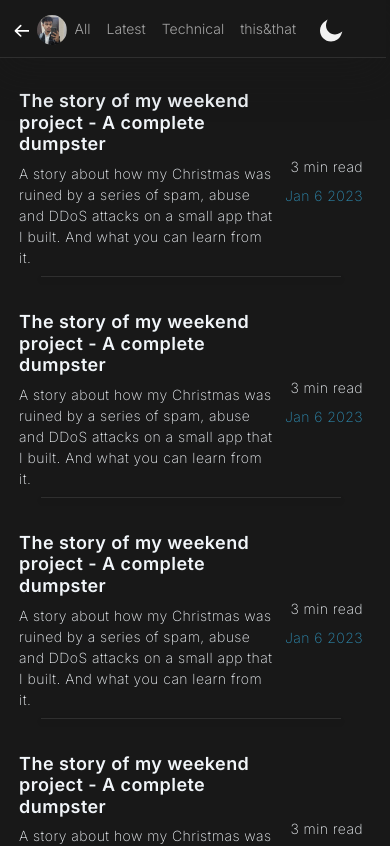
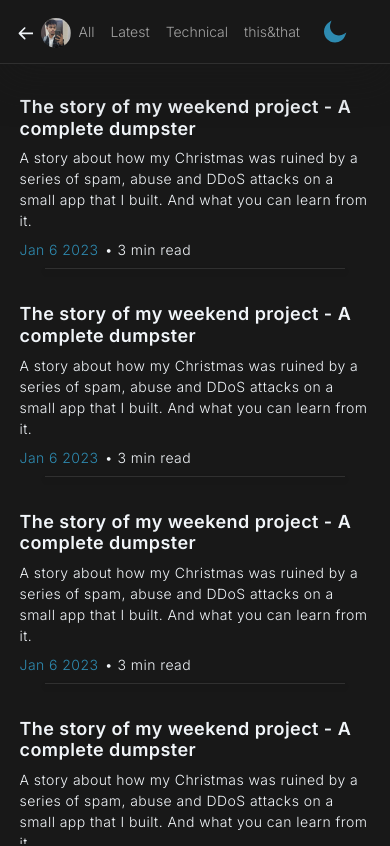
Before and after one commit to Aryankarma/Personal-Portfolio, a Next.js app: page /blogs in a window 390 px wide. Shown: the top 846 px of the page. Built offline with nearby package versions, Linux system fonts and the light colour scheme; a web font is replaced by a local one.

Commit message:
blog page dark/light theme

```diff
--- a/app/blogs/blogs.module.scss
+++ b/app/blogs/blogs.module.scss
@@ -1,5 +1,25 @@
-$red: rgb(150,0,0);
-$darkblue: rgb(0,0,150);
+// Dark Mode colors
+$bgDark: #181818;
+$secondaryDark: #2E8BB1;
+$navTextDark: rgba(255, 255, 255, .6);
+$primaryTextDark: #F1F5F9;
+
+// Light Mode colors
+$secondaryLight: #FFA500;
+$bgLight: #F4F6F0;
+$navTextLight: rgba(0, 0, 0, .6);
+$primaryTextLight: #000000;
+
+// @mixin theme($mode){
+//     @if ($mode == light){
+//         background-color: $bgLight;
+//         color: $primaryTextLight;
+//     }@else{
+//         background-color: $bgDark;
+//         color: $primaryTextDark;
+//     }
+// }
+
 @mixin fakeOutline{
     outline: 1px solid $red;
 }
@@ -15,15 +35,34 @@ $darkblue: rgb(0,0,150);
 @mixin transition{
     transition: 300ms ease-in-out;
 }
+@mixin transitionfast{
+    transition: 200ms ease-in-out;
+}
 @mixin transitionslow{
     transition: 500ms ease-in-out;
 }
 
+
 .container{
-    width: 98vw;
     @include flexCenter;
     justify-content: initial;
     flex-direction: column;
+    width: 100vw;
+    overflow-x: hidden;
+    height: 100vh;
+    @include transitionfast;
+}
+
+.container::-webkit-scrollbar {
+  width: 6px;
+}
+.container::-webkit-scrollbar-track {
+    background: #181818 !important;
+}
+.container::-webkit-scrollbar-thumb {
+    display: inherit !important;
+    background-color: #252525 !important;
+    border-radius: 20px;
 }
 .nav{
     width: 100vw;
@@ -31,9 +70,20 @@ $darkblue: rgb(0,0,150);
     position: sticky;
     top: 0;
     padding-top: 30px;
-    background-color: #181818;
+    // @include theme(dark);
+    @include transitionfast;
+}
+
+.navDark{
+    background-color: $bgDark;
     box-shadow: 0px 15px 40px 0px #18181890;
 }
+.navLight{
+    background-color: $bgLight;
+    box-shadow: 0px 15px 40px 0px #F4F6F090;
+
+}
+
 .links{
     padding: 0;
     @include flexCenter;
@@ -46,7 +96,6 @@ $darkblue: rgb(0,0,150);
     a{
         cursor:default;
         list-style-type: none;
-        color: rgba(255,255,255,.6);
         font-weight: 300;
         margin: 0 .25rem;
         padding: .25rem 2.25rem .35rem;
@@ -57,9 +106,9 @@ $darkblue: rgb(0,0,150);
             background-color: #202020;
         }&:active{
             // after fucntionality
-            color: #F1F5F9;
+            color: $primaryTextDark;
             font-weight: 500;
-            border-bottom: 4px solid #2E8BB1;
+            border-bottom: 4px solid $secondaryDark;
         }
     }
 }
@@ -69,8 +118,9 @@ $darkblue: rgb(0,0,150);
     margin-right: 30px;
     cursor: pointer;
     padding: 0 19px;
+    fill: $secondaryDark;
     &:hover{
-        filter: drop-shadow(0px 0px 10px #eee);
+        filter: drop-shadow(0px 0px 10px $secondaryDark);
     }
 }
 .pfpandback{
@@ -82,7 +132,7 @@ $darkblue: rgb(0,0,150);
         border-radius: 100%;
     }
     .arrowimg{
-        width: 15px;
+        width: 15px !important;
     }
     a{
         @include flexCenter;
@@ -105,13 +155,62 @@ $darkblue: rgb(0,0,150);
     max-width: 60%;
     margin-top: 1.75rem;
 }
-.shadow{
-    position: relative;
-    bottom: 0;
-    height: 1px;
-    width: 100vw;
-    box-shadow: 0px 10px 30px 0px #181818;
+
+// .shadow{
+//     position: relative;
+//     bottom: 0;
+//     height: 1px;
+//     width: 100vw;
+//     box-shadow: 0px 10px 30px 0px #181818;
+// }
+
+
+// light and dark theme
+
+.arrowimgDark{
+    fill: $primaryTextDark;
 }
+.arrowimgLight{
+    fill: $primaryTextLight;
+}
+
+.navLinksDark {
+    border-bottom: 1px solid #2F2F2F;
+    color: $navTextDark;
+
+}
+.navLinksLight {
+    border-bottom: 1px solid #E0E0E0;
+    color: $navTextLight;
+    a{
+        &:hover{
+            background-color: #20202010;
+        }&:active{
+            color: $primaryTextLight;
+            border-bottom: 4px solid $secondaryLight;
+        }
+    }
+}
+.containerDark{
+    background-color: $bgDark;
+}
+.containerLight{
+    background-color: $bgLight;
+}
+.containerLight::-webkit-scrollbar-track {
+    background: $bgLight !important;
+}
+.containerLight::-webkit-scrollbar-thumb {
+    background-color: #24242440 !important;
+}
+.chandLight{
+    fill: $secondaryLight !important;
+    &:hover{
+        filter: drop-shadow(0px 0px 10px $secondaryLight) !important;
+    }
+}
+
+
 
 /* Large smartphones and small tablets (iPad mini, Nexus 7, etc.) */
 @media only screen and (max-width : 768px){
--- a/app/blogs/customScroll.css
+++ /dev/null
@@ -1,15 +0,0 @@
-
-/* custom scroll bar */
-body::-webkit-scrollbar {
-  width: 6px;
-}
-
-body::-webkit-scrollbar-track {
-  background: #181818 !important;
-}
-
-body::-webkit-scrollbar-thumb {
-  display: inherit !important;
-  background-color: #252525 !important;
-  border-radius: 20px;
-}
--- a/app/blogs/page.jsx
+++ b/app/blogs/page.jsx
@@ -1,32 +1,55 @@
 "use client"
 import styles from "./blogs.module.scss"
 import Blog from "../components/blog"
-import "./customScroll.css"
 import Link from "next/link"
 import Image from "next/image";
+import { useState } from "react"
 
 const blogs = () => {
+
+    const [theme, setTheme] = useState("Dark");
+
+    const changeTheme = () =>{
+        setTheme(theme == "Dark" ? "Light" : "Dark")
+
+    }
+
     return <>
 
-    <div className={styles.container}>
+    <div className={`${styles.container} ${theme == "Dark" ? styles.containerDark : styles.containerLight}`}>
         {/* navbar */}
-        <div className={styles.nav}>
+        {/* <div className={styles.nav}> */}
+        <div className={`${styles.nav} ${theme == "Dark" ? styles.navDark : styles.navLight }`}>
             <div className={styles.pfpandback}>
-                <Link href="../"><img className={styles.arrowimg} style={{ scale: "1", rotate:"180deg" }} src="/svg/backArrow.svg" alt="" /></Link>
+                {/* <Link href="../"><img className={styles.arrowimg} style={{ scale: "1", rotate:"180deg" }} src="/svg/backArrow.svg" alt="" /></Link> */}
+                <Link href="../">
+                    <div style={{ scale: "1", rotate:"180deg" }}>
+                        <svg className={`${styles.arrowimg} ${theme == "Dark" ? styles.arrowimgDark : styles.arrowimgLight}`} xmlns="http://www.w3.org/2000/svg" viewBox="0 0 9 8" >
+                            <path d="M8.51008 4.35355C8.70534 4.15829 8.70534 3.84171 8.51008 3.64645L5.3281 0.464467C5.13284 0.269204 4.81626 0.269204 4.62099 0.464467C4.42573 0.659729 4.42573 0.976311 4.62099 1.17157L7.44942 4L4.62099 6.82843C4.42573 7.02369 4.42573 7.34027 4.62099 7.53553C4.81626 7.7308 5.13284 7.7308 5.3281 7.53553L8.51008 4.35355ZM0 4.5H8.15653V3.5L0 3.5L0 4.5Z" />
+                        </svg>
+                    </div>
+                </Link>
+
                 <img id={styles.pfp} src="/img/pfp.jpg" alt="profile picture" />
             </div>
-            <div className={styles.links}>
+            <div className={`${styles.links} ${theme == "Dark" ? styles.navLinksDark : styles.navLinksLight}`}>
                 <a>All</a>
                 <a>Latest</a>
                 <a>Technical</a>
                 <a>this&that</a>
             </div>
-            <img id={styles.chand} src="/svg/moon.svg" alt="" />
+            <div onClick={changeTheme} className={`${theme == "Dark" ? styles.chandDark : styles.chandLight}`} id={styles.chand}>
+                <svg width="23" height="23" viewBox="0 0 23 23" xmlns="http://www.w3.org/2000/svg">
+                    <path fill-rule="evenodd" clip-rule="evenodd" d="M20.4008 14.8352C18.8431 15.8367 16.9894 16.4176 15 16.4176C9.47715 16.4176 5 11.9405 5 6.41761C5 5.21727 5.21149 4.06632 5.59924 3C2.83263 4.77874 1 7.88416 1 11.4176C1 16.9405 5.47715 21.4176 11 21.4176C15.3225 21.4176 19.0045 18.6751 20.4008 14.8352Z"/>
+                    <path d="M20.4008 14.8352L21.3406 15.177L22.3537 12.3908L19.86 13.9941L20.4008 14.8352ZM5.59924 3L6.53903 3.34174L7.55218 0.555541L5.05843 2.15885L5.59924 3ZM19.86 13.9941C18.4588 14.8949 16.792 15.4176 15 15.4176V17.4176C17.1868 17.4176 19.2274 16.7784 20.9416 15.6764L19.86 13.9941ZM15 15.4176C10.0294 15.4176 6 11.3882 6 6.41761H4C4 12.4927 8.92487 17.4176 15 17.4176V15.4176ZM6 6.41761C6 5.3355 6.19053 4.30012 6.53903 3.34174L4.65944 2.65826C4.23244 3.83253 4 5.09904 4 6.41761H6ZM2 11.4176C2 8.23855 3.64752 5.44367 6.14004 3.84115L5.05843 2.15885C2.01773 4.11381 0 7.52977 0 11.4176H2ZM11 20.4176C6.02944 20.4176 2 16.3882 2 11.4176H0C0 17.4927 4.92487 22.4176 11 22.4176V20.4176ZM19.461 14.4935C18.2038 17.9508 14.8887 20.4176 11 20.4176V22.4176C15.7563 22.4176 19.8052 19.3994 21.3406 15.177L19.461 14.4935Z" />
+                </svg>
+            </div>
+            {/* <img id={styles.chand} src="/svg/moon.svg" alt="" /> */}
         </div>
 
         {/* blogs */}
         <div className={styles.blogsContainer}>
-            <Blog/>
+            <Blog theme={theme}/>
         </div>
     </div>
 
--- a/app/components/blog.jsx
+++ b/app/components/blog.jsx
@@ -5,65 +5,65 @@ import { useState } from "react"
 const blogData = [{
     heading: "The story of my weekend project - A complete dumpster ",
     subheading:"A story about how my Christmas was ruined by a series of spam, abuse and DDoS attacks on a small app that I built. And what you can learn from it.",
-    minuteRead: "3 min read",
+    minuteRead: "• 3 min read",
     date:"Jan 6 2023"
 },
 {
     heading: "The story of my weekend project - A complete dumpster ",
     subheading:"A story about how my Christmas was ruined by a series of spam, abuse and DDoS attacks on a small app that I built. And what you can learn from it.",
-    minuteRead: "3 min read",
+    minuteRead: "• 3 min read",
     date:"Jan 6 2023"
 },
 {
     heading: "The story of my weekend project - A complete dumpster ",
     subheading:"A story about how my Christmas was ruined by a series of spam, abuse and DDoS attacks on a small app that I built. And what you can learn from it.",
-    minuteRead: "3 min read",
+    minuteRead: "• 3 min read",
     date:"Jan 6 2023"
 },
 {
     heading: "The story of my weekend project - A complete dumpster ",
     subheading:"A story about how my Christmas was ruined by a series of spam, abuse and DDoS attacks on a small app that I built. And what you can learn from it.",
-    minuteRead: "3 min read",
+    minuteRead: "• 3 min read",
     date:"Jan 6 2023"
 },
 {
     heading: "The story of my weekend project - A complete dumpster ",
     subheading:"A story about how my Christmas was ruined by a series of spam, abuse and DDoS attacks on a small app that I built. And what you can learn from it.",
-    minuteRead: "3 min read",
+    minuteRead: "• 3 min read",
     date:"Jan 6 2023"
 },
 {
     heading: "The story of my weekend project - A complete dumpster ",
     subheading:"A story about how my Christmas was ruined by a series of spam, abuse and DDoS attacks on a small app that I built. And what you can learn from it.",
-    minuteRead: "3 min read",
+    minuteRead: "• 3 min read",
     date:"Jan 6 2023"
 },
 {
     heading: "The story of my weekend project - A complete dumpster fire, and everything I learnt from it.",
     subheading:"A story about how my Christmas was ruined by a series of spam, abuse and DDoS attacks on a small app that I built. And what you can learn from it.",
-    minuteRead: "3 min read",
+    minuteRead: "• 3 min read",
     date:"Jan 26 2023"
 },
 {
     heading: "The story of my weekend project - A complete dumpster fire, and everything I learnt from it.",
     subheading:"A story about how my Christmas was ruined by a series of spam, abuse and DDoS attacks on a small app that I built. And what you can learn from it.",
-    minuteRead: "3 min read",
+    minuteRead: "• 3 min read",
     date:"Jan 26 2023"
 },
 {
     heading: "The story of my weekend project - A complete dumpster fire, and everything I learnt from it.",
     subheading:"A story about how my Christmas was ruined by a series of spam, abuse and DDoS attacks on a small app that I built. And what you can learn from it.",
-    minuteRead: "3 min read",
+    minuteRead: "• 3 min read",
     date:"Jan 26 2023"
 },
 {
     heading: "The story of my weekend project - A complete dumpster fire, and everything I learnt from it.",
     subheading:"A story about how my Christmas was ruined by a series of spam, abuse and DDoS attacks on a small app that I built. And what you can learn from it.",
-    minuteRead: "3 min read",
+    minuteRead: "• 3 min read",
     date:"Jan 26 2023"
 }]
 
-const Blog = () => {
+const Blog = ({theme}) => {
 
     // remove this useState and ternary operators when database connected
     const [dataFetch, setDataFetch] = useState(true);
@@ -72,17 +72,19 @@ const Blog = () => {
 
     {dataFetch ? blogData.map((input, index)=>{
         return <React.Fragment key={index}>
-            <div id={styles.blogBox}>
+            <div
+            className={`${theme == "Dark" ? styles.blogBoxDark : styles.blogBoxLight}`}
+            id={styles.blogBox}>
                 <div className={styles.headingsContainer}>
                     <h2 className={styles.mainheading}>{input.heading}</h2>
                     <p className={styles.subheading}>{input.subheading}</p>
                 </div>
                 <div className={styles.DateAndTimeContainer}>
-                    <p className={styles.minuteRead}>{input.minuteRead}</p>
-                    <p className={styles.date}>{input.date}</p>
+                    <p className={`${styles.minuteRead} ${theme == "Dark" ? styles.minuteReadDark : styles.minuteReadLight}`}>{input.minuteRead}</p>
+                    <p className={`${styles.date} ${theme == "Dark" ? styles.dateDark : styles.dateLight}`}>{input.date}</p>
                 </div>
             </div>
-            <hr className={styles.hr}/>
+            <hr className={`${styles.hr} ${theme == "Dark" ? styles.hrDark : styles.hrLight}`}/>
         </React.Fragment>
     }) : <h1 id={styles.comingSoon}>Blogs are coming soon...</h1> }
     </>
--- a/app/components/blog.module.scss
+++ b/app/components/blog.module.scss
@@ -2,12 +2,33 @@
     outline: 1px solid orange;
 }
 
+// Dark Mode colors
+$bgDark: #181818;
+$secondaryDark: #2E8BB1;
+$navTextDark: rgba(255, 255, 255, .6);
+$primaryTextDark: #F1F5F9;
+
+// Light Mode colors
+$secondaryLight: #FFA500;
+$bgLight: #F4F6F0;
+$navTextLight: rgba(0, 0, 0, .6);
+$primaryTextLight: #000000;
+
+// @mixin theme($mode){
+//     @if ($mode == light){
+//         background-color: $bgLight;
+//         color: $primaryTextLight;
+//     }@else{
+//         background-color: $bgDark;
+//         color: $primaryTextDark;
+//     }
+// }
+
 #blogBox{
     display: flex;
     justify-content: space-between;
-    color: #F1F5F9;
+    color: $primaryTextDark;
     letter-spacing: 0.44px;
-
     .headingsContainer{
         width: 80%;
     }
@@ -20,7 +41,7 @@
     .subheading, .date, .minuteRead{
         margin: .5rem 0;
         font-size: 15px;
-        font-weight: 200;
+        font-weight: 300;
         line-height: 150%;
     }
 
@@ -29,10 +50,10 @@
         text-align: right;
     }
     .minuteRead{
-        color: #F1F5F9;
+        color: $primaryTextDark;
     }
     .date{
-        color: #2E8BB1;
+        color: $secondaryDark;
     }
 }
 
@@ -40,8 +61,8 @@
     margin-bottom: 50px;
     margin-top: 0;
     border: none;
-    border-bottom: 1px solid #2f2f2f;
-    box-shadow: 0px 3px 5px 0px rgb(0 0 0 / 25%);
+    // border-bottom: 1px solid rgba(255,255,255,.1);
+    // box-shadow: 0px 3px 5px 0px rgb(0 0 0 / 25%);
 }
 
 #comingSoon{
@@ -53,6 +74,32 @@
     letter-spacing: 0.5px;
     padding-top: 50%;
 }
+
+
+
+// light dark theme setup
+
+.blogBoxLight{
+    color: $primaryTextLight !important;
+}
+.minuteReadLight{
+    color: $primaryTextLight !important;
+}
+.dateDark{
+    color: $secondaryDark;
+}
+.dateLight{
+    color: $secondaryLight !important;
+}
+.hrLight{
+    border-bottom: 1px solid #E0E0E0;
+    box-shadow: 0px 3px 5px 0px rgba(255,255,255,.3);
+}
+.hrDark{
+    border-bottom: 1px solid rgba(255,255,255,.1);
+    box-shadow: 0px 3px 5px 0px rgb(0 0 0 / 25%);
+}
+
 
 /* Large smartphones and small tablets (iPad mini, Nexus 7, etc.) */
 @media only screen and (max-width : 768px){
@@ -73,7 +120,20 @@
     .mainheading{
         font-size: 18px !important;
     }
-    .headingsContainer{
-        width: 75% !important;
+    #blogBox{
+        flex-direction: column;
+        .headingsContainer{
+            width: 100%;
+        }
+        .DateAndTimeContainer{
+            display: flex;
+            margin-right: auto;
+            flex-direction: row-reverse;
+            gap: 0.4rem;
+        }
+        .minuteRead, .date{
+            margin: 0;
+            margin-bottom: 0.5rem;
+        }
     }
 }
--- a/app/globals.css
+++ b/app/globals.css
@@ -6,7 +6,7 @@
 }
 ::selection{
   background-color: black;
-  color: inherit;
+  color: white;
 }
 
 ::-moz-selection {
```
Also changed, not shown: public/svg/moon.svg.
